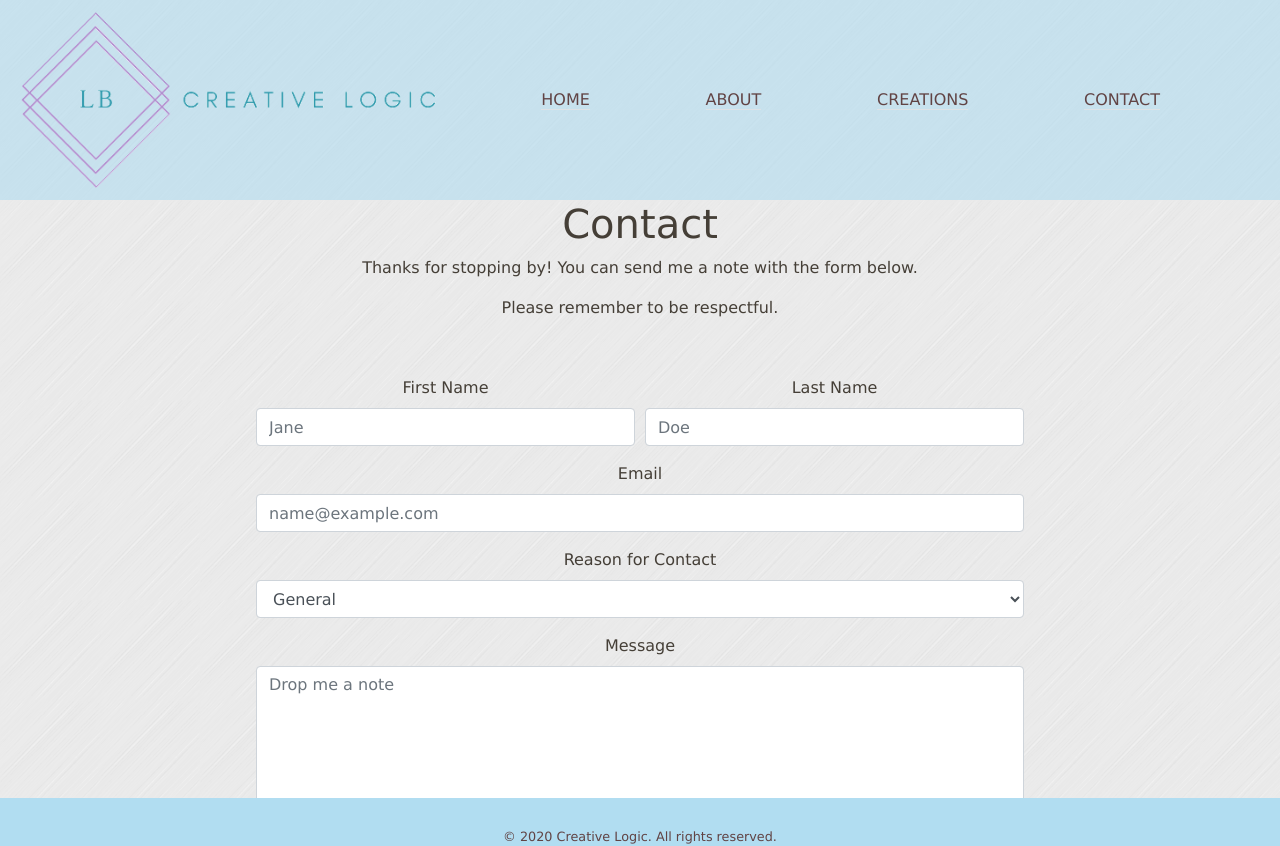
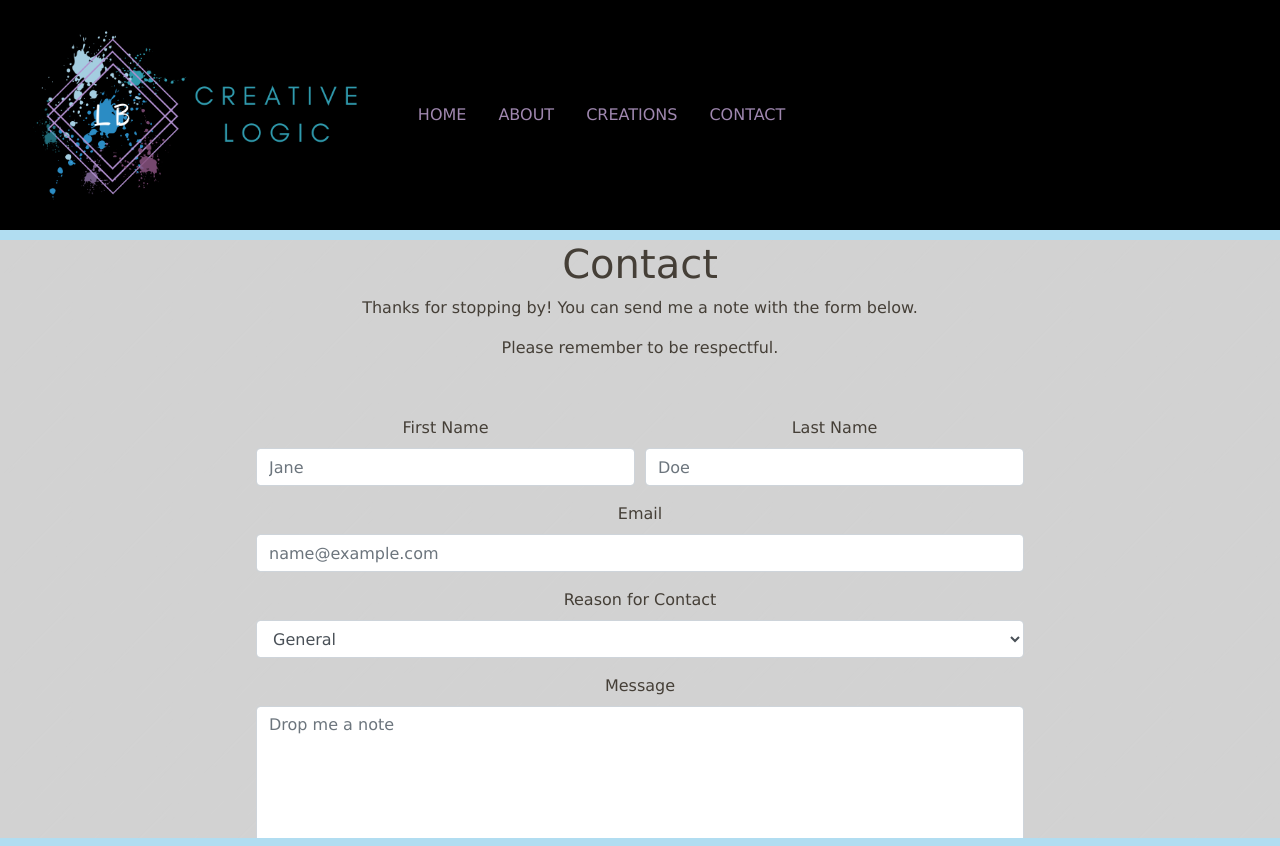
Before and after one commit to lbernadel/creativelogic, a Next.js app: page /contact in a window 1280 px wide. Shown: the top 846 px of the page. Built offline with nearby package versions, Linux system fonts and the light colour scheme.

Commit message:
adding more content w/ BS styling

```diff
--- a/src/components/layout.js
+++ b/src/components/layout.js
@@ -1,6 +1,6 @@
 import Head from "next/head";
 
-import Header from "./header";
+import Navigation from "./nav";
 import Footer from "./footer";
 
 export default ({ children }) => (
@@ -27,7 +27,7 @@ export default ({ children }) => (
       />
     </Head>
 
-    <Header />
+    <Navigation />
 
     <div className="main-container">{children}</div>
 
@@ -40,14 +40,13 @@ export default ({ children }) => (
         color: #453f37;
         text-align: center;
         align-items: center;
-        background: #fff url("/static/brushed-alum.png");
+        background: #d9d9d9 url("/static/brushed-alum.png");
       }
       body {
         margin: 0;
       }
       h1 {
         font-weight: 300;
-        color: #453f37;
       }
       h2 {
         font-weight: 300;
@@ -56,7 +55,7 @@ export default ({ children }) => (
         font-weight: 500;
       }
       button {
-        text-transform: uppercase;
+        text-transform: capitalize;
       }
       // Layout
       .main-container {
@@ -71,7 +70,7 @@ export default ({ children }) => (
       .site-wrapper {
         min-height: 100vh;
         position: relative;
-        max-width: 100%;
+        width: 100vw;
         margin: 0;
         padding: 0;
       }
--- a/src/components/logo.js
+++ b/src/components/logo.js
@@ -1,34 +1,26 @@
-import Link from "next/link";
+import { NavbarBrand, Container } from "react-bootstrap";
 
 const Logo = () => (
-  <div className="logo-container">
-    <Link href="/">
-        <img src="/static/creativelogic_long.png" alt="Creative Logic Logo" />
-    </Link>
-
-    <style jsx>{`
-      .logo-container {
-        height: inherit;
-        width: 33.33%;
-        margin: auto;
-        float: left;
-        }
-      img {
-        display: block;
-        width: auto;
-        margin: auto;
-        height: inherit;
-        cursor: pointer;
-      }
-      @media (max-width: 860px) {
-        .logo-container {
-          flex-shrink: 2;
-          // align-self: flex-start;
-          float: left;
-        }
-      }
-    `}</style>
-  </div>
+  <Container
+    className="justify-content-center"
+    style={{
+      width: "auto",
+      height: "25vh",
+      margin: "auto",
+      padding: "2px !important"
+    }}
+  >
+    <NavbarBrand
+      href="/"
+      style={{ height: "inherit", margin: "auto", width: "auto" }}
+    >
+      <img
+        style={{ height: "inherit", width: "inherit" }}
+        src="/static/creativelogic_long-black.png"
+        alt="Creative Logic Logo"
+      />
+    </NavbarBrand>
+  </Container>
 );
 
 export default Logo;
--- a/src/components/nav.js
+++ b/src/components/nav.js
@@ -1,6 +1,6 @@
 import React from "react";
-import Link from "next/link";
 import Logo from "./logo";
+import { Navbar, Nav } from "react-bootstrap";
 
 const links = [
   { href: "/", label: "HOME" },
@@ -12,68 +12,84 @@ const links = [
   return link;
 });
 
-const Nav = () => (
-  <nav>
+const Navigation = () => (
+  <Navbar
+    style={{
+      backgroundColor: "black",
+      borderBottom: "10px solid #B1DDF1",
+      height: "30vh",
+      padding: "0.25rem !important",
+      margin: "auto"
+    }}
+    variant="dark"
+    expand="md"
+    collapseOnSelect
+  >
     <Logo />
-    <ul>
+
+    <Navbar.Toggle aria-controls="nav-menu" />
+
+    <Navbar.Collapse id="nav-menu">
       {links.map(({ key, href, label }) => (
-        <li key={key}>
-          <Link href={href}>
-            <a title={label} aria-label={label} className="nav-tabs">
-              {label}
-            </a>
-          </Link>
-        </li>
+        <Nav.Link
+          key={key}
+          href={href}
+          title={label}
+          aria-label={label}
+          style={{ textAlign: "right", color: "#9f87af" }}
+        >
+          {label}
+        </Nav.Link>
       ))}
-    </ul>
+    </Navbar.Collapse>
 
     <style jsx>{`
-      nav {
-        height: inherit;
-        width: 100vw;
+      // nav {
+      //   height: inherit;
+      //   width: 100vw;
+      // }
+      // nav>ul {
+      //   display: flex;
+      //   padding: 0 0.5em;
+      //   margin: auto;
+      //   height: inherit;
+      //   width: 66%;
+      //   list-style: none;
+      //   align-items: center;
+      //   justify-content: space-evenly;
+      // }
+      // li {
+      //   padding: auto;
+      //   font-size: 1rem;
+      //   margin: 0 1em;
+      //   text-decoration: none;
+      // }
+      // a {
+      //   color: #614344;
+      //   text-decoration: none;
+      // }
+      #nav-menu>a:hover {
+        color: #9f87af;
+        border-bottom: 2px solid #fff;
       }
-      nav>ul {
-        display: flex;
-        padding: 0 0.5em;
-        margin: auto;
-        height: inherit;
-        width: 66%;
-        list-style: none;
-        align-items: center;
-        justify-content: space-evenly;
-      }
-      li {
-        padding: auto;
-        font-size: 1rem;
-        margin: 0 1em;
-        text-decoration: none;
-      }
-      a {
-        color: #614344;
-        text-decoration: none;
-      }
-      a:hover {
-        color: #9f87af;
-        border-bottom: 2px solid #88527f;
-      }
-      @media (max-width: 860px) {
-        nav {
-          flex-direction: column;
-          flex-wrap: wrap;
-          align-content: center;
-        }
-        ul {
-          flex-shrink: 2;
-          // align-self: flex-end;
-          float: right;
-        }
-        li {
-          display: inline-block;
-          font-size: 0.8rem;
-        }
-      }
+      // @media (max-width: 860px) {
+      //   nav {
+      //     flex-direction: column;
+      //     flex-wrap: wrap;
+      //     align-content: center;
+      //   }
+      //   ul {
+      //     flex-shrink: 2;
+      //     // align-self: flex-end;
+      //     float: right;
+      //   }
+      //   li {
+      //     display: inline-block;
+      //     font-size: 0.8rem;
+      //   }
+      // }
     `}</style>
-  </nav>
+  </Navbar>
 );
 
-export default Nav;
+export default Navigation;
--- /dev/null
+++ b/src/pages/_app.js
@@ -0,0 +1,15 @@
+import React from "react";
+import App, { Container } from "next/app";
+import { config } from "@fortawesome/fontawesome-svg-core";
+import "@fortawesome/fontawesome-svg-core/styles.css";
+
+config.autoAddCss = false;
+
+class MyApp extends App {
+  render() {
+    const { Component, pageProps } = this.props;
+    return <Component {...pageProps} />;
+  }
+}
+
+export default MyApp;
--- a/src/pages/creations.js
+++ b/src/pages/creations.js
@@ -17,12 +17,6 @@ function Creations() {
     <Layout>
       <Head>
         <title>Creations | Creative Logic</title>
-        {/* <link
-          rel="stylesheet"
-          href="https://stackpath.bootstrapcdn.com/bootstrap/4.4.1/css/bootstrap.min.css"
-          integrity="sha384-Vkoo8x4CGsO3+Hhxv8T/Q5PaXtkKtu6ug5TOeNV6gBiFeWPGFN9MuhOf23Q9Ifjh"
-          crossOrigin="anonymous"
-        /> */}
       </Head>
 
       <div className="container">
```
Also changed, not shown: src/pages/index.js (+13 -44 lines).
